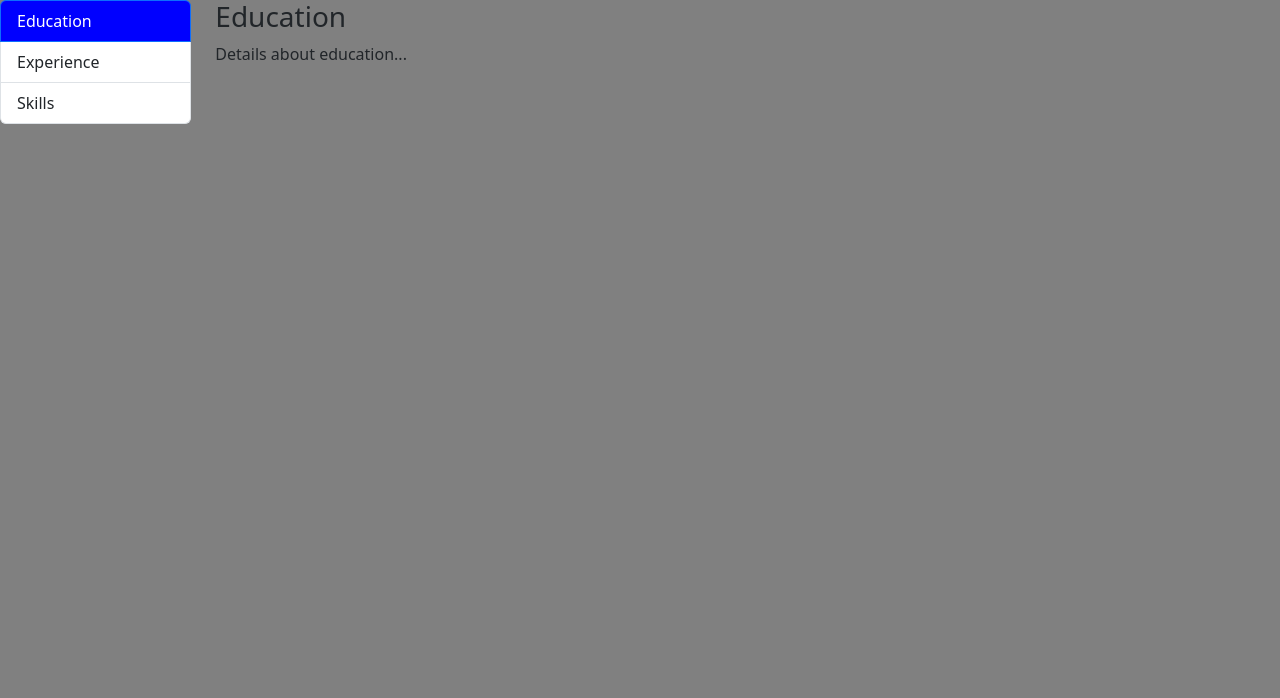
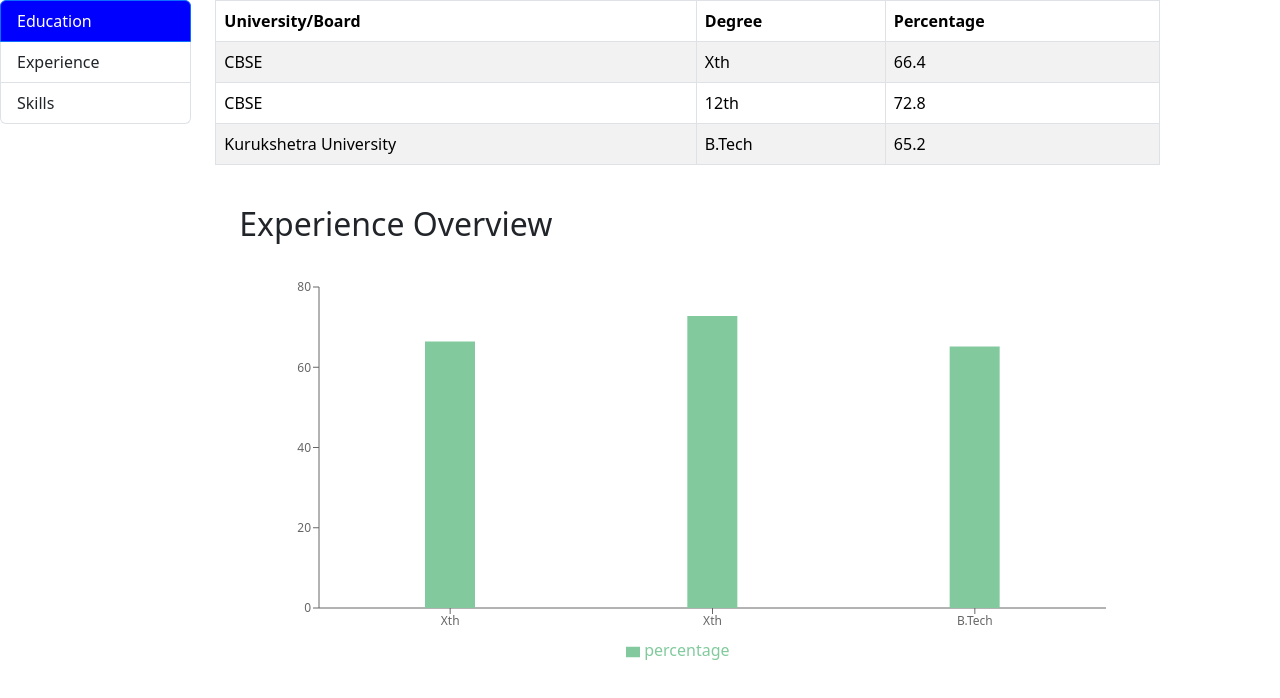
Before and after one commit to yogesh249/YogeshCV, a React (Vite) app: page / in a window 1280 px wide. Shown: the top 698 px of the page. Built offline with nearby package versions, Linux system fonts and the light colour scheme.

Commit message:
Pushing the latest code of skills

```diff
--- a/src/Education.jsx
+++ b/src/Education.jsx
@@ -1,13 +1,41 @@
 import React from 'react'
 import { Container, Row, Col, Tab, ListGroup } from 'react-bootstrap';
 import { useState } from 'react';
+import Table from "react-bootstrap/Table";
+import ExperienceBarChart from "./ExperienceBarChart";
+import "./Experience.css"; // Import the CSS file
+import EducationBarChart from "./EducationBarChart";
+
 function Education() {
+  const educationData = [
+    { universityBoard: "CBSE", degree: "Xth", percentage: "66.4" },
+    { universityBoard: "CBSE", degree: "12th", percentage: "72.8" },
+    { universityBoard: "Kurukshetra University", degree: "B.Tech", percentage: "65.2" },
+  ];
+
   return (
-    <div>
-        <h3>Education</h3>
-        <p>Details about education...</p>
+    <div className="education-container">
+      <Table striped bordered hover className="education-table">
+        <thead>
+          <tr>
+            <th>University/Board</th>
+            <th>Degree</th>
+            <th>Percentage</th>
+          </tr>
+        </thead>
+        <tbody>
+          {educationData.map((item, index) => (
+            <tr key={index}>
+              <td>{item.universityBoard}</td>
+              <td>{item.degree}</td>
+              <td>{item.percentage}</td>
+            </tr>
+          ))}
+        </tbody>
+      </Table>
+      <EducationBarChart />
     </div>
-  )
+  );
 }
 
 export default Education
--- /dev/null
+++ b/src/EducationBarChart.jsx
@@ -0,0 +1,27 @@
+import React from "react";
+import { BarChart, Bar, XAxis, YAxis, Tooltip, Legend, ResponsiveContainer } from "recharts";
+
+const data = [
+  { Board: "CBSE", Degree: "Xth", percentage: "66.4" },
+  { Board: "CBSE", Degree: "Xth", percentage: "72.8" },
+  { Board: "Kurukshetra University", Degree:"B.Tech", percentage: "65.2" }
+];
+
+const EducationBarChart = () => {
+  return (
+    <div className="p-4">
+      <h2 className="text-xl font-bold mb-4">Experience Overview</h2>
+      <ResponsiveContainer width="100%" height={400}>
+        <BarChart data={data} margin={{ top: 20, right: 30, left: 20, bottom: 5 }}>
+          <XAxis dataKey="Degree" tick={{ fontSize: 12 }} />
+          <YAxis tick={{ fontSize: 12 }} />
+          <Tooltip formatter={(value, name) => [`${value}`, name]} />
+          <Legend />
+          <Bar dataKey="percentage" fill="#82ca9d" barSize={50} />
+        </BarChart>
+      </ResponsiveContainer>
+    </div>
+  );
+};
+
+export default EducationBarChart;
--- a/src/Experience.jsx
+++ b/src/Experience.jsx
@@ -4,6 +4,14 @@ import ExperienceBarChart from "./ExperienceBarChart";
 import "./Experience.css"; // Import the CSS file
 
 function Experience() {
+  const experienceData = [
+    { companyName: "Tech Mahindra", designation: "Technical Specialist", duration: "5 years" },
+    { companyName: "HCL Technologies", designation: "Senior Tech Lead", duration: "3 years" },
+    { companyName: "IGate", designation: "Tech Lead", duration: "3 years" },
+    { companyName: "Nucleus Software", designation: "Senior Software Engineer", duration: "3 years" },
+    { companyName: "Infosys", designation: "Software Engineer", duration: "5 years" },
+  ];
+
   return (
     <div className="experience-container">
       <Table striped bordered hover className="experience-table">
@@ -15,31 +23,13 @@ function Experience() {
           </tr>
         </thead>
         <tbody>
-          <tr>
-            <td>Tech Mahindra</td>
-            <td>Technical Specialist</td>
-            <td>5 years</td>
-          </tr>
-          <tr>
-            <td>HCL Technologies</td>
-            <td>Senior Tech Lead</td>
-            <td>3 years</td>
-          </tr>
-          <tr>
-            <td>IGate</td>
-            <td>Tech Lead</td>
-            <td>3 years</td>
-          </tr>
-          <tr>
-            <td>Nucleus Software</td>
-            <td>Senior Software Engineer</td>
-            <td>3 years</td>
-          </tr>
-          <tr>
-            <td>Infosys</td>
-            <td>Software Engineer</td>
-            <td>5 years</td>
-          </tr>
+          {experienceData.map((item, index) => (
+            <tr key={index}>
+              <td>{item.companyName}</td>
+              <td>{item.designation}</td>
+              <td>{item.duration}</td>
+            </tr>
+          ))}
         </tbody>
       </Table>
       <ExperienceBarChart />
--- a/src/MyTabs.jsx
+++ b/src/MyTabs.jsx
@@ -4,13 +4,14 @@ import { useState } from 'react';
 import Education from './Education';
 import Experience from './Experience';
 import { FaExpeditedssl } from 'react-icons/fa';
+import Skills from './Skills';
 
 function MyTabs() {
   const [activeKey, setActiveKey] = useState('education');
 
   return (
-    <Container fluid style={{ backgroundColor: 'gray', height: '100vh', width: '100vw', marginTop: 0, marginLeft: 0, paddingTop: 0, paddingLeft: 0 }}>
-      <Row>
+    <Container fluid style={{ backgroundColor: 'white', height: '100vh', width: '100vw', marginTop: 0, marginLeft: 0, paddingTop: 0, paddingLeft: 0 }}>
+      <Row style={{ paddingTop: 0, paddingBottom:0 }}>
         <Col sm={2}>
           <ListGroup>
             <ListGroup.Item
@@ -48,8 +49,7 @@ function MyTabs() {
               <Experience/>
             </Tab.Pane>
             <Tab.Pane eventKey="skills" active={activeKey === 'skills'}>
-              <h3>Skills</h3>
-              <p>Details about skills...</p>
+              <Skills/>
             </Tab.Pane>
           </Tab.Content>
         </Col>
--- a/src/Skills.jsx
+++ b/src/Skills.jsx
@@ -1,11 +1,12 @@
 import React from "react";
+import "./Skills.css"; // Import the CSS file
+import SkillsBarChart from "./SkillsBarChart";
 
 function Skills() {
+
+
   return (
-    <div>
-      <h3>Skills</h3>
-      <p>Details about skills...</p>
-    </div>
+    <div><SkillsBarChart/></div>
   );
 }
 
--- /dev/null
+++ b/src/SkillsBarChart.jsx
@@ -0,0 +1,35 @@
+import React from "react";
+import { BarChart, Bar, XAxis, YAxis, Tooltip, Legend, ResponsiveContainer } from "recharts";
+
+const skillsData = [
+  { title: "Java 8", text: "10+ years of experience in Java 8", experience: 10 },
+  { title: "Spring boot", text: "5 year of experience", experience: 5 },
+  { title: "Rest webservices", text: "5 year of experience", experience: 5 },
+  { title: "React JS", text: "1 year of experience", experience: 1 },
+  { title: "Node.js", text: "1 year of experience", experience: 1 },
+  { title: "PL/SQL and Oracle", text: "5 year of experience", experience: 5 },
+  { title: "Tomcat/wildfly", text: "3 year of experience", experience: 3 },
+  { title: "Python", text: "1 year of experience", experience: 1 },
+  { title: "VBS", text: "1 year of experience", experience: 1 },
+  { title: "Excel Macros", text: "1 year of experience", experience: 1 },
+  // Add more skills as needed
+];
+
+const SkillsBarChart = () => {
+  return (
+    <div className="p-4">
+      <h2 className="text-xl font-bold mb-4">Skills Overview</h2>
+      <ResponsiveContainer width="100%" height={400}>
+        <BarChart data={skillsData} margin={{ top: 20, right: 30, left: 20, bottom: 5 }}>
+          <XAxis dataKey="title" tick={{ fontSize: 12 }} />
+          <YAxis tick={{ fontSize: 12 }} />
+          <Tooltip formatter={(value, name) => [`${value} years`, name]} />
+          <Legend />
+          <Bar dataKey="experience" fill="#82ca9d" barSize={50} />
+        </BarChart>
+      </ResponsiveContainer>
+    </div>
+  );
+};
+
+export default SkillsBarChart;
--- /dev/null
+++ b/src/education.css
@@ -0,0 +1,12 @@
+.education-container {
+    padding: 10px;
+    margin: 0 auto;
+    max-width: 100%;
+    overflow: hidden;
+  }
+
+  .education-table {
+    max-height: 300px;
+    overflow-y: auto;
+    display: block;
+  }
```
Also changed, not shown: src/Skills.css (added).
